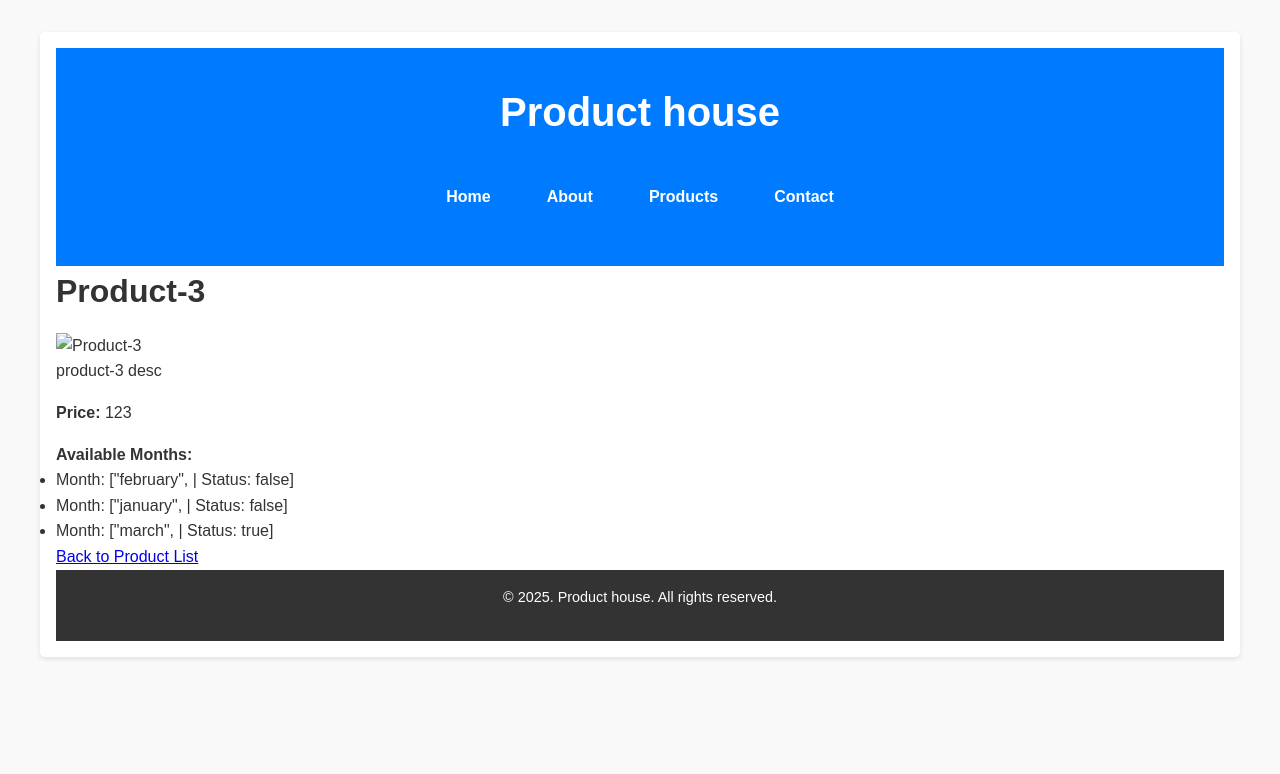
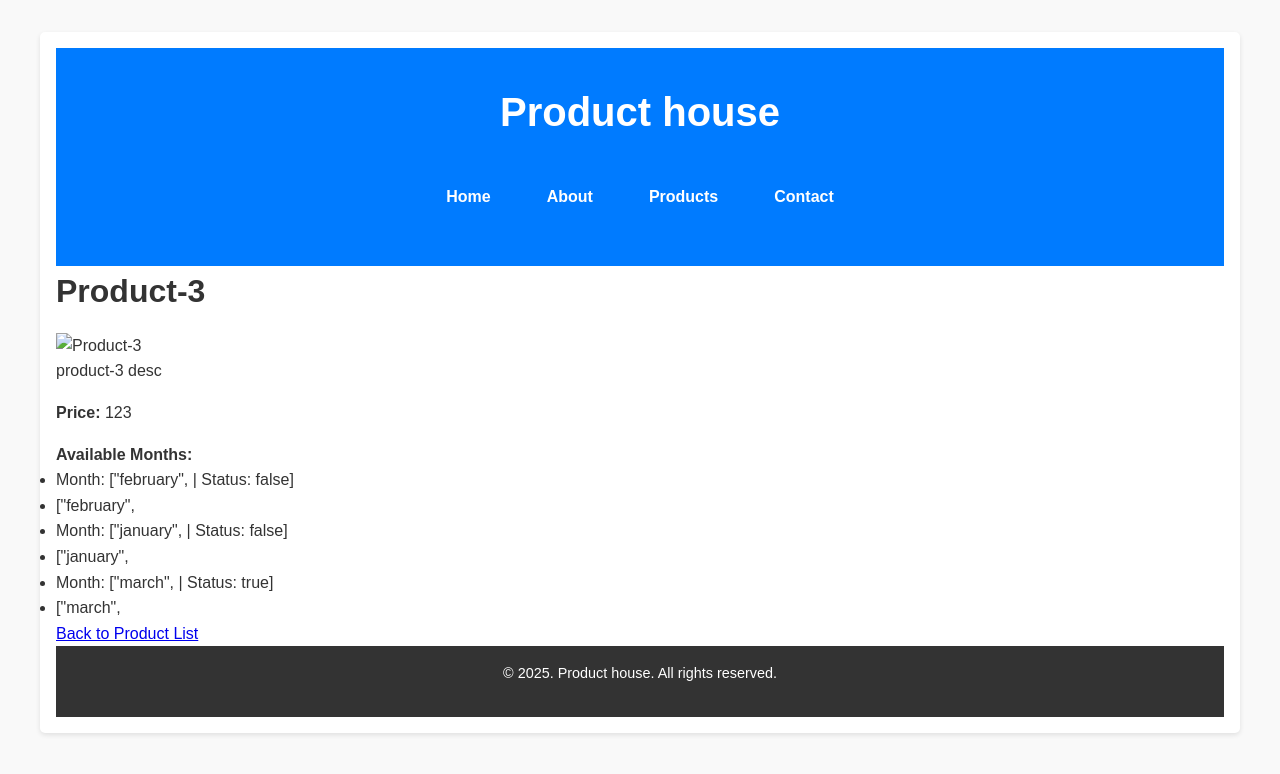
Before and after one commit to tournguide/netlify-jekyll, a Jekyll site: the page built from _products/product-3.md, in a window 1280 px wide. Shown: the top 774 px of the page. Built offline with Jekyll 4.4.1, drawn with Linux system fonts in a browser that asks for light colours.

Commit message:
Update product-details.html

```diff
--- a/_layouts/product-details.html
+++ b/_layouts/product-details.html
@@ -38,7 +38,7 @@
                   Month: {{ month | capitalize }} | Status: {{ status }}
                 </li>
 
-                        {% if status == true %}
+                        {% if status != false %}
                   <li>{{ month | capitalize }}</li>
                 {% endif %}
               {% endfor %}
```
